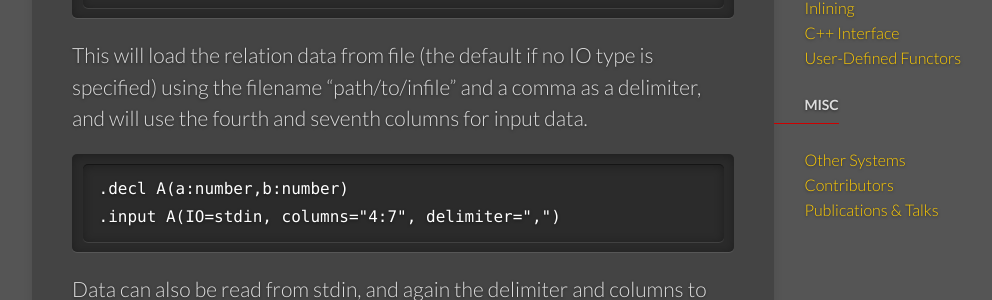
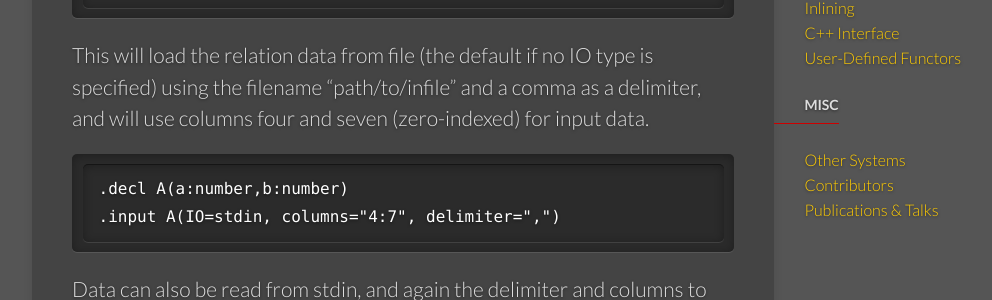
Before and after one commit to souffle-lang/souffle-lang.github.io, a Jekyll site: the page built from _docs/io.md, in a window 1280 px wide and 900 px high, scrolled down 697 px. Shown: the part 218-518 px from the top of the window, without its empty margins (139-1131 px from the left). Built offline with Jekyll 4.4.1, drawn with Linux system fonts in a browser that asks for light colours; some of the changed text lies outside the part shown.

Commit message:
Clarify zero indexing of mapped CSV input columns

````diff
--- a/_docs/io.md
+++ b/_docs/io.md
@@ -23,7 +23,7 @@ A more detailed specification for each relation can be defined in the input dire
 .decl A(a:number,b:number)
 .input A(IO=file, filename="path/to/infile", columns="4:7", delimiter=",")
 ```
-This will load the relation data from file (the default if no IO type is specified) using the filename "path/to/infile" and a comma as a delimiter, and will use the fourth and seventh columns for input data.
+This will load the relation data from file (the default if no IO type is specified) using the filename "path/to/infile" and a comma as a delimiter, and will use columns four and seven (zero-indexed) for input data.
 ```
 .decl A(a:number,b:number)
 .input A(IO=stdin, columns="4:7", delimiter=",")
````
Also changed, not shown: other parts of _docs/io.md (+1 -1 lines).
